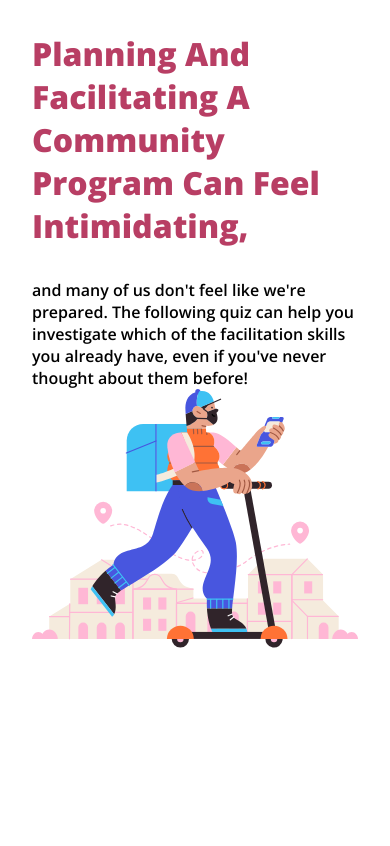
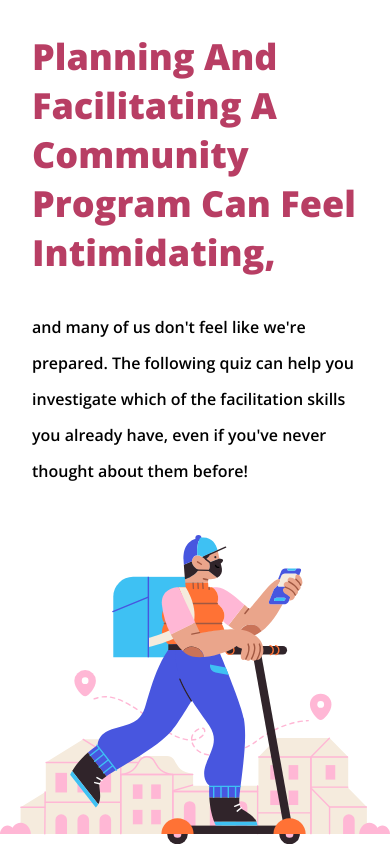
Before and after one commit to loreleim/alagame, a React (Create React App) app: page / in a window 390 px wide. Shown: the top 846 px of the page. Built offline with nearby package versions, Linux system fonts and the light colour scheme.

Commit message:
mobile styling for hero text and image

```diff
--- a/src/components/hero/index.module.scss
+++ b/src/components/hero/index.module.scss
@@ -10,5 +10,16 @@
 .heroContainer h2 {
   color: $darkRed;
   margin-bottom: 2rem;
-  font-size: 2rem;
+  font-size: 2.25rem;
 }
+
+.heroContainer p {
+  line-height: 2.25rem;
+}
+
+.heroImage {
+  position: absolute;
+  bottom: 0;
+  left: 0;
+  transform: scale(1);
+}
```
